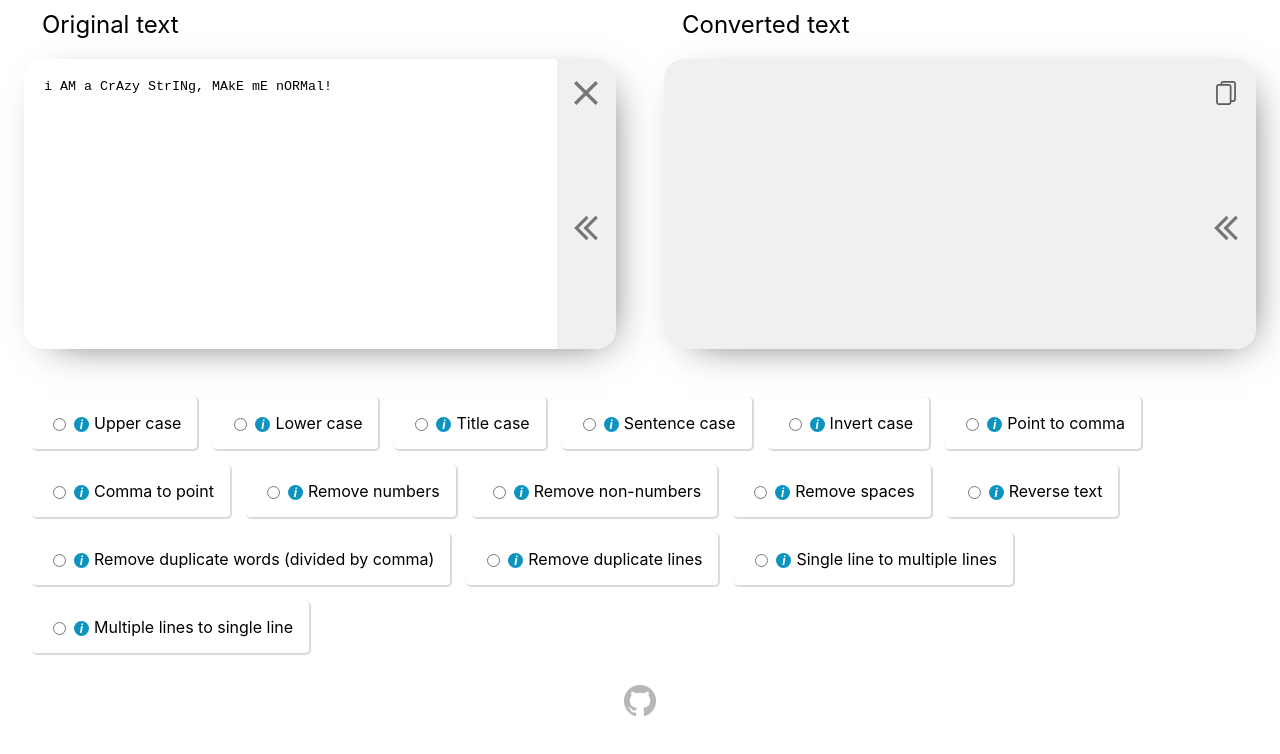
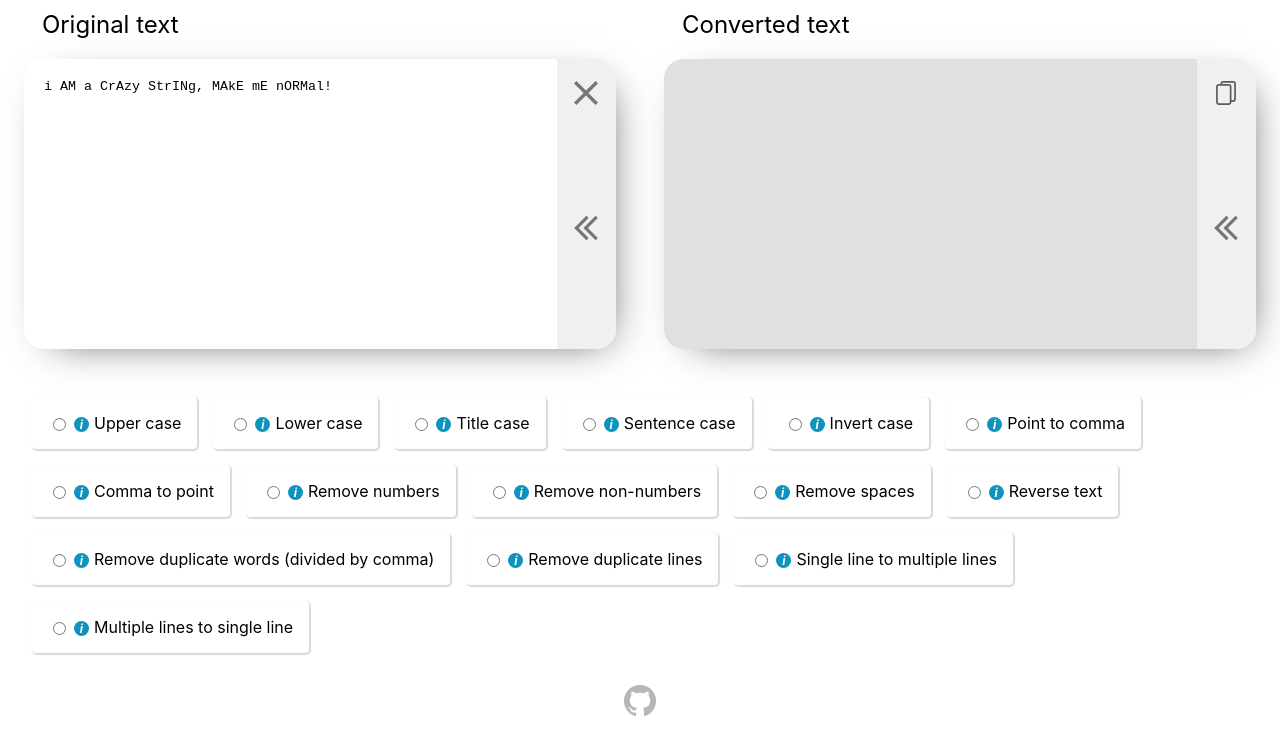
Before and after one commit to bulutfatih/string-manipulation, a React (Vite) app: page / in a window 1280 px wide. Shown: the top 754 px of the page. Built offline with nearby package versions, Linux system fonts and the light colour scheme.

Commit message:
small refactor

```diff
--- a/src/components/Main.tsx
+++ b/src/components/Main.tsx
@@ -34,7 +34,7 @@ const Main: React.FC = () => {
 	}, [input, selectedFunction]);
 
 	return (
-		<>
+		<div className="main">
 			<div className="outer-container">
 				<div className="inner-container">
 					<span className="title">Original text</span>
@@ -217,7 +217,7 @@ const Main: React.FC = () => {
 					<img alt="" src={GitHubIcon} />
 				</a>
 			</div>
-		</>
+		</div>
 	);
 };
 
--- a/src/style.scss
+++ b/src/style.scss
@@ -7,9 +7,9 @@ body {
   -moz-osx-font-smoothing: grayscale;
 }
 
-code {
-  font-family: source-code-pro, Menlo, Monaco, Consolas, "Courier New",
-    monospace;
+.main {
+  max-width: 1300px;
+  margin: 0 auto;
 }
 
 .title {
@@ -53,7 +53,9 @@ code {
 .wrapper__right {
   display: flex;
   flex: 1;
-  flex-shrink: 0.5;
+  flex-shrink: 0;
+  width: 60px;
+  max-width: 60px;
   flex-direction: column;
   align-items: center;
   background: #f0f0f0;
@@ -131,7 +133,7 @@ code {
 }
 
 .gray-bg {
-  background-color: #f0f0f0;
+  background-color: #e0e0e0;
 }
 
 .react-tooltip-lite {
```
